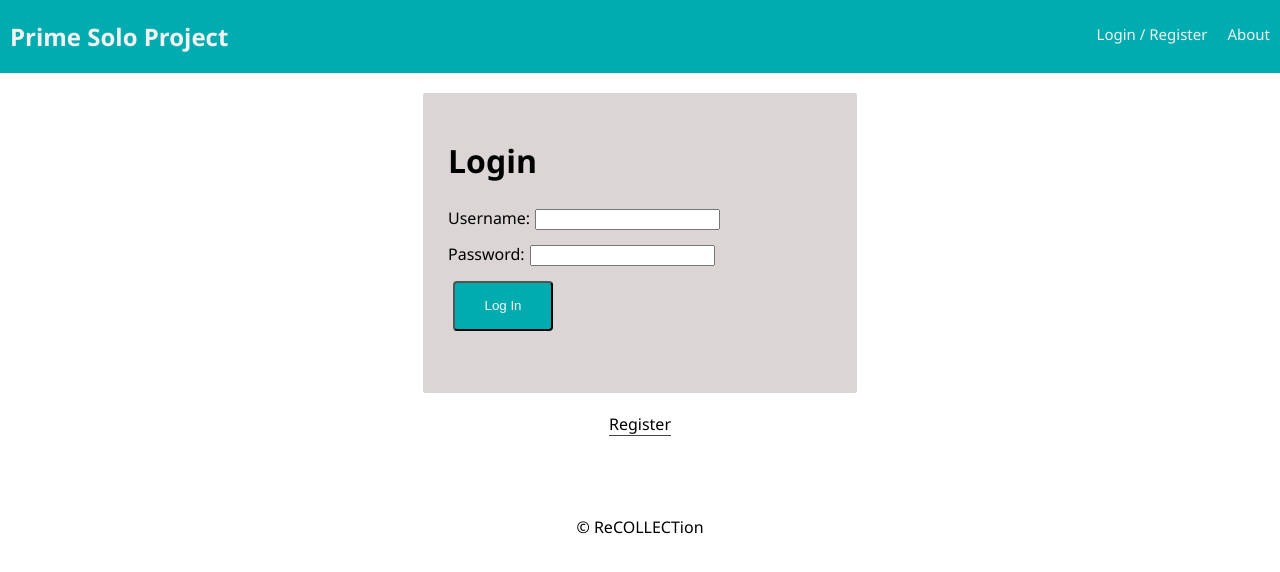
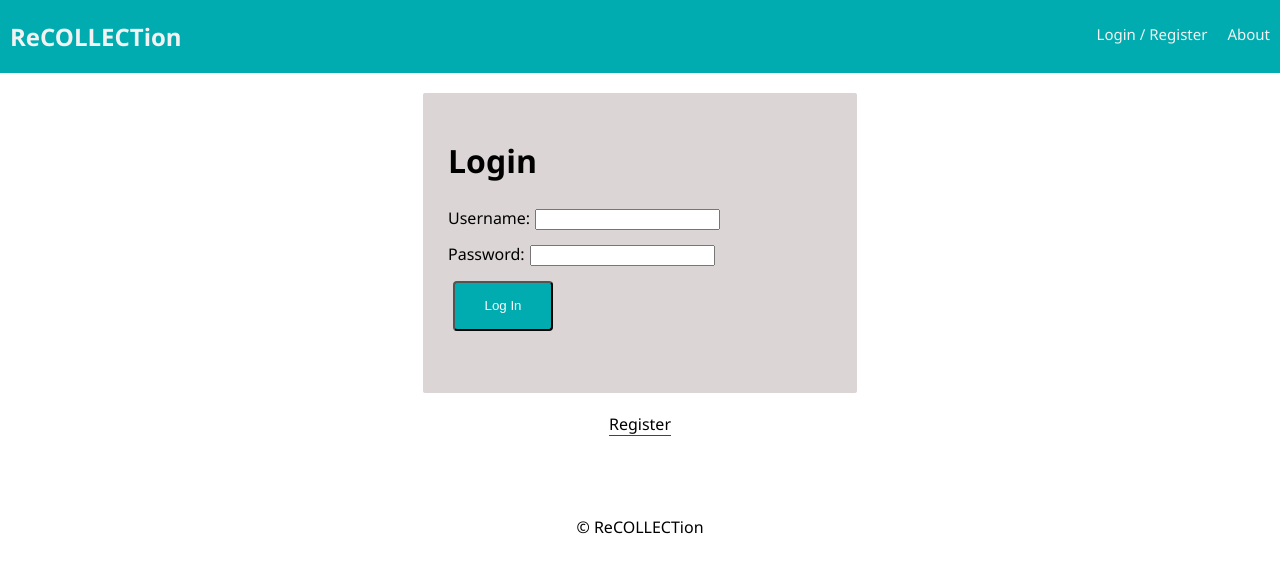
Before and after one commit to victoriachhieng/ReCOLLECTion, a React (Create React App) app: page /home#/home in a window 1280 px wide. Shown: the top 572 px of the page. Built offline with nearby package versions, Linux system fonts and the light colour scheme; no server answers.

Commit message:
changed description

```diff
--- a/src/components/Nav/Nav.js
+++ b/src/components/Nav/Nav.js
@@ -7,7 +7,7 @@
 const Nav = (props) => (
   <div className="nav">
     <Link to="/home">
-      <h2 className="nav-title">Prime Solo Project</h2>
+      <h2 className="nav-title">ReCOLLECTion</h2>
     </Link>
     <div className="nav-right">
       <Link className="nav-link" to="/home">
```
